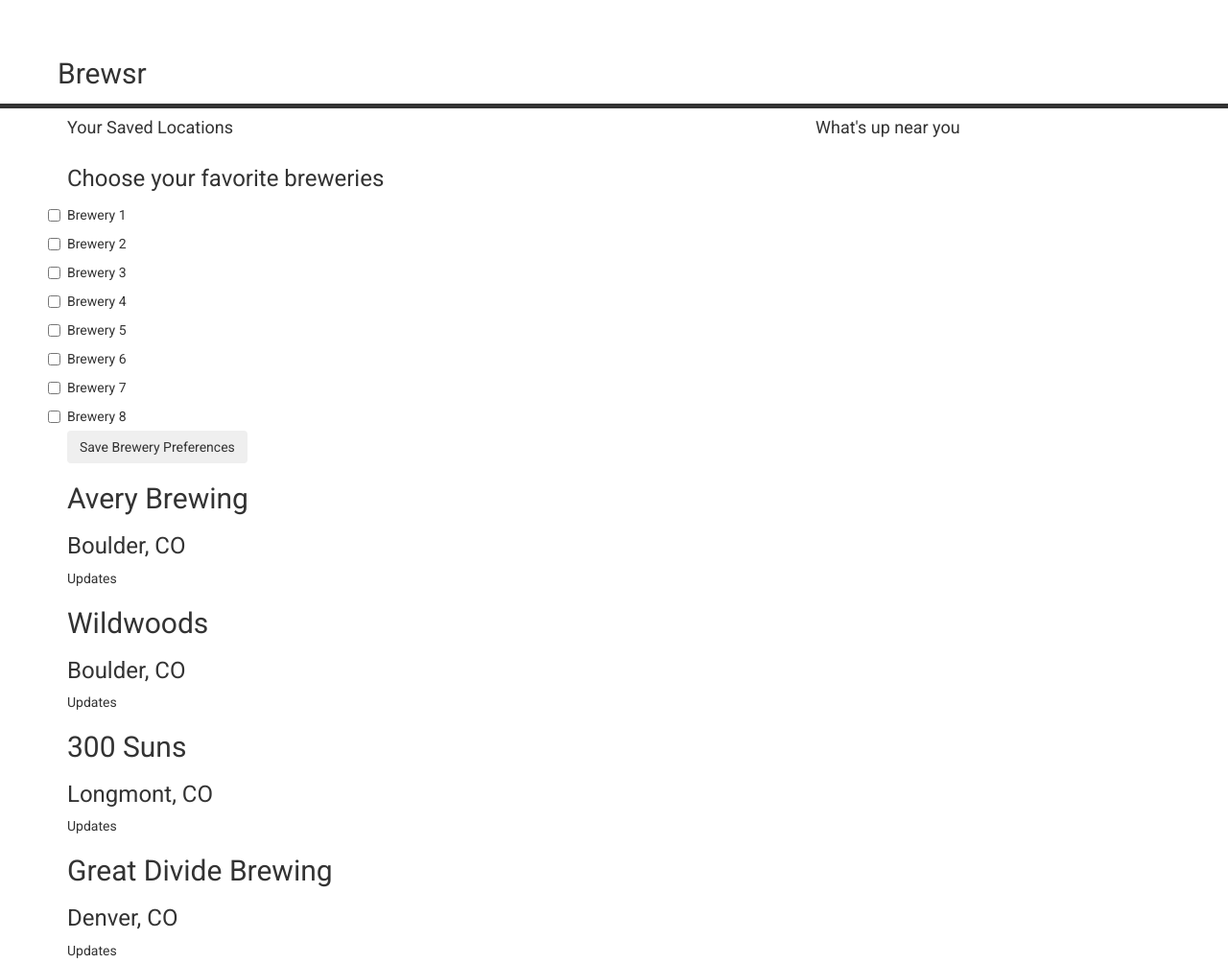
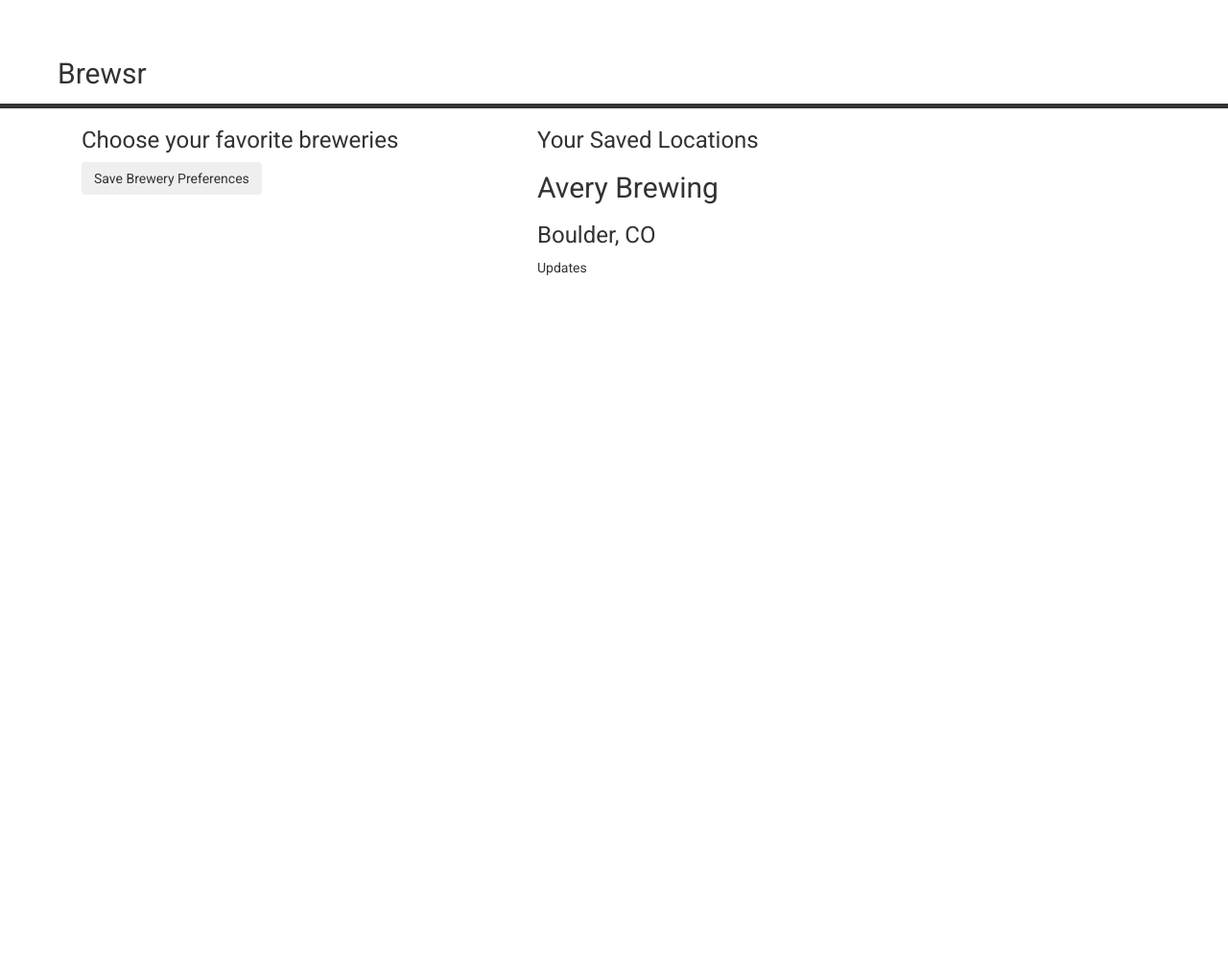
Before and after one commit to mmosholder/beer-list-project, a plain HTML site: page index.html in a window 1280 px wide. Shown: the whole page at 96% size. After the commit the page ends 800 px from the top, so only its background shows below. Drawn offline with nearby package versions, Linux system fonts and the light colour scheme.

Commit message:
updated feature list, worked on features

```diff
--- a/index.html
+++ b/index.html
@@ -17,38 +17,24 @@
 
       <div id="templates">
         <div id="library-tpl"> <!-- Library template holding single location items -->
+
+          <div class="col-sm-5">
             <h3>Choose your favorite breweries</h3>
             <form class="beer-chooser-form">
               <div class="checkbox">
-              <label>
-                <input id="brewery1" type="checkbox"> Brewery 1
-              </label>
-              <label>
-                <input id="brewery2" type="checkbox"> Brewery 2
-              </label>
-              <label>
-                <input id="brewery3" type="checkbox"> Brewery 3
-              </label>
-              <label>
-                <input id="brewery4" type="checkbox"> Brewery 4
-              </label>
-              <label>
-                <input id="brewery4" type="checkbox"> Brewery 5
-              </label>
-              <label>
-                <input id="brewery4" type="checkbox"> Brewery 6
-              </label>
-              <label>
-                <input id="brewery4" type="checkbox"> Brewery 7
-              </label>
-              <label>
-                <input id="brewery4" type="checkbox"> Brewery 8
+                <label id="checklist-item">
+                  <input id="brewery-list-name" type="checkbox"> <span class="checkbox-brewery-name">Brewery Name</span>
                 </label>
                 <button class="btn form-btn" type="submit" id="checkbox-submit">Save Brewery Preferences</button>
               </div>
             </form>
+          </div>
+
+          <div class="saved-locations col-sm-7">
+            <h3>Your Saved Locations</h3>
             <ul class="location-list"></ul>
           </div>
+        </div><!--end library template -->
 
         <li id="saved-location-tpl"> <!-- Template for list of single location -->
           <div class="saved-location-wrapper">
@@ -63,14 +49,9 @@
         <input type="text" name="location" class="location-input form-control" placeholder="Enter your location to find breweries near you">
       </form> -->
 
-      <div class="brewery-container row">
-        <div class="saved-locations col-sm-8">
-          <h4>Your Saved Locations</h4>
-        </div>
-
-        <div class="general-locations col-sm-4">
+<!--         <div class="general-locations col-sm-4">
           <h4>What's up near you</h4>
-        </div>
+        </div> -->
       </div>
 
     </div> <!-- End Content -->
--- a/main.css
+++ b/main.css
@@ -7,7 +7,8 @@
 .main-header h2 {
     padding: 40px 5px 5px 5px;
 }
-#templates {
+#templates,
+#checklist-item {
     display: none;
 }
 .beer-chooser-form label {
--- a/main.js
+++ b/main.js
@@ -51,12 +51,10 @@
     return this.el;
 };
 
-// Render checkboxes with names of breweries
-// BreweryLibrary.prototype.checkboxes = function () {
-//     var checklist = this.breweries.map(function (brewery) {
-//         this.breweries.name
-//     });
-// };
+BreweryLibrary.prototype.setNamesCheckbox = function (brewery) {
+    var breweryCheckbox = $('#')
+};
+
 
 // Initialize a new brewery library
 var beerLibrary = new BreweryLibrary();
@@ -83,9 +81,10 @@
 );
 // Add static breweries to brewery library
 beerLibrary.addBrewery(avery);
-beerLibrary.addBrewery(wildwoods);
-beerLibrary.addBrewery(suns);
-beerLibrary.addBrewery(greatDivide);
+// beerLibrary.addBrewery(wildwoods);
+// beerLibrary.addBrewery(suns);
+// beerLibrary.addBrewery(greatDivide);
 
+beerLibrary.setNamesCheckbox(avery);
 //Render library to page
-$('.content').append(beerLibrary.render());
+$('.content').prepend(beerLibrary.render());
```
Also changed, not shown: 1 other file. Lines whose indentation alone changed are shown as unchanged.
